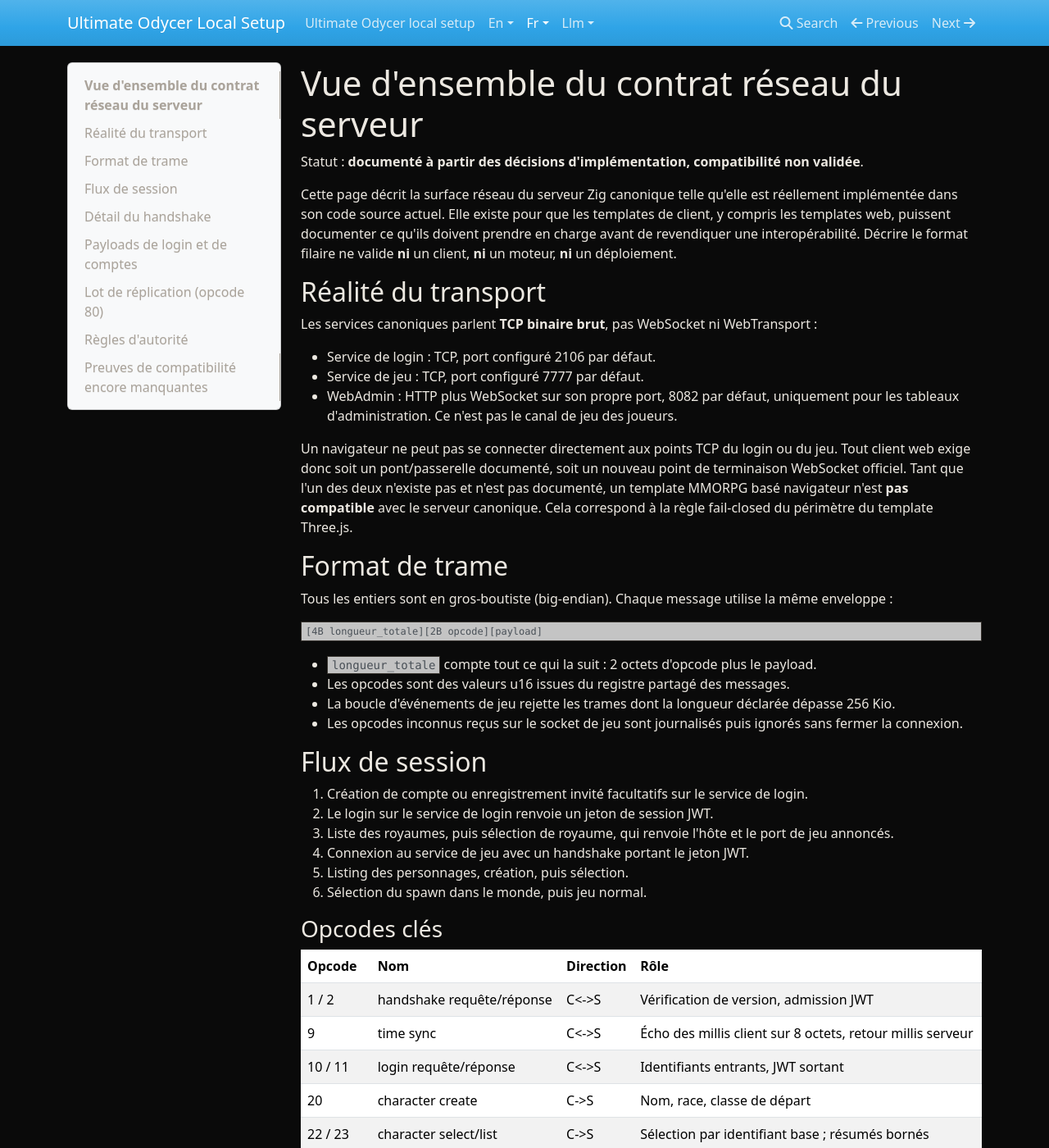
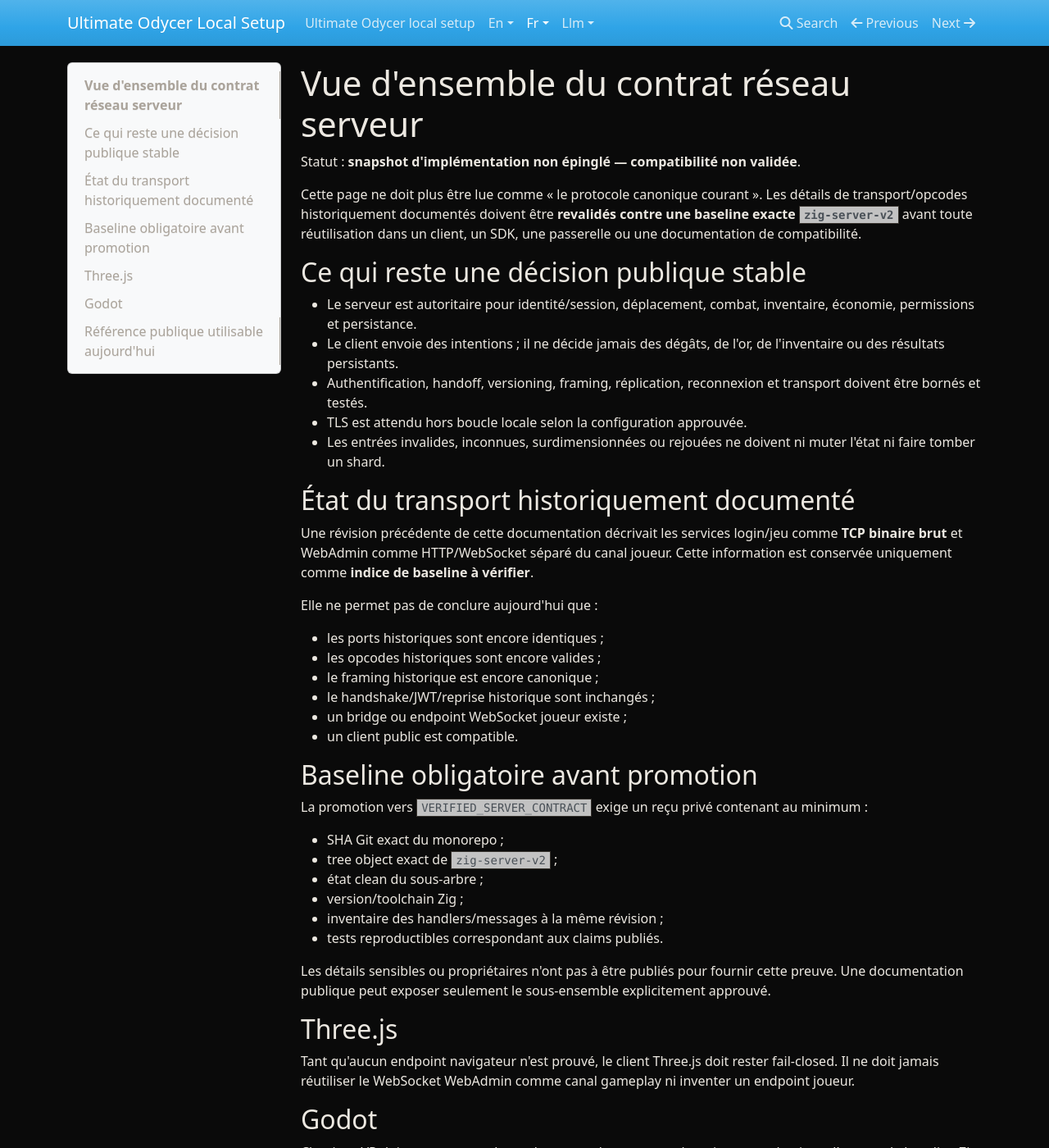
Before and after one commit to zedarvates/ultimate-odycer-docs, an MkDocs documentation site: the page built from docs/fr/reference/server-network-contract.md, in a window 1280 px wide and 1400 px high. Shown: the whole window at 82% size. Built offline with MkDocs 1.6.1, drawn with Linux system fonts in a browser that asks for light colours; some of the changed text lies outside the part shown.

Commit message:
docs: demote unpinned Zig wire details to unverified snapshot

````diff
--- a/docs/fr/reference/server-network-contract.md
+++ b/docs/fr/reference/server-network-contract.md
@@ -1,163 +1,51 @@
-# Vue d'ensemble du contrat réseau du serveur
+# Vue d'ensemble du contrat réseau serveur
 
-Statut : **documenté à partir des décisions d'implémentation, compatibilité
-non validée**.
+Statut : **snapshot d'implémentation non épinglé — compatibilité non validée**.
 
-Cette page décrit la surface réseau du serveur Zig canonique telle qu'elle est
-réellement implémentée dans son code source actuel. Elle existe pour que les
-templates de client, y compris les templates web, puissent documenter ce
-qu'ils doivent prendre en charge avant de revendiquer une interopérabilité.
-Décrire le format filaire ne valide **ni** un client, **ni** un moteur,
-**ni** un déploiement.
+Cette page ne doit plus être lue comme « le protocole canonique courant ». Les détails de transport/opcodes historiquement documentés doivent être **revalidés contre une baseline exacte `zig-server-v2`** avant toute réutilisation dans un client, un SDK, une passerelle ou une documentation de compatibilité.
 
-## Réalité du transport
+## Ce qui reste une décision publique stable
 
-Les services canoniques parlent **TCP binaire brut**, pas WebSocket ni
-WebTransport :
+- Le serveur est autoritaire pour identité/session, déplacement, combat, inventaire, économie, permissions et persistance.
+- Le client envoie des intentions ; il ne décide jamais des dégâts, de l'or, de l'inventaire ou des résultats persistants.
+- Authentification, handoff, versioning, framing, réplication, reconnexion et transport doivent être bornés et testés.
+- TLS est attendu hors boucle locale selon la configuration approuvée.
+- Les entrées invalides, inconnues, surdimensionnées ou rejouées ne doivent ni muter l'état ni faire tomber un shard.
 
-- Service de login : TCP, port configuré 2106 par défaut.
-- Service de jeu : TCP, port configuré 7777 par défaut.
-- WebAdmin : HTTP plus WebSocket sur son propre port, 8082 par défaut,
-  uniquement pour les tableaux d'administration. Ce n'est pas le canal de jeu
-  des joueurs.
+## État du transport historiquement documenté
 
-Un navigateur ne peut pas se connecter directement aux points TCP du login ou
-du jeu. Tout client web exige donc soit un pont/passerelle documenté, soit un
-nouveau point de terminaison WebSocket officiel. Tant que l'un des deux
-n'existe pas et n'est pas documenté, un template MMORPG basé navigateur n'est
-**pas compatible** avec le serveur canonique. Cela correspond à la règle
-fail-closed du périmètre du template Three.js.
+Une révision précédente de cette documentation décrivait les services login/jeu comme **TCP binaire brut** et WebAdmin comme HTTP/WebSocket séparé du canal joueur. Cette information est conservée uniquement comme **indice de baseline à vérifier**.
 
-## Format de trame
+Elle ne permet pas de conclure aujourd'hui que :
 
-Tous les entiers sont en gros-boutiste (big-endian). Chaque message utilise la
-même enveloppe :
+- les ports historiques sont encore identiques ;
+- les opcodes historiques sont encore valides ;
+- le framing historique est encore canonique ;
+- le handshake/JWT/reprise historique sont inchangés ;
+- un bridge ou endpoint WebSocket joueur existe ;
+- un client public est compatible.
 
-```text
-[4B longueur_totale][2B opcode][payload]
-```
+## Baseline obligatoire avant promotion
 
-- `longueur_totale` compte tout ce qui la suit : 2 octets d'opcode plus le
-  payload.
-- Les opcodes sont des valeurs u16 issues du registre partagé des messages.
-- La boucle d'événements de jeu rejette les trames dont la longueur déclarée
-  dépasse 256 Kio.
-- Les opcodes inconnus reçus sur le socket de jeu sont journalisés puis
-  ignorés sans fermer la connexion.
+La promotion vers `VERIFIED_SERVER_CONTRACT` exige un reçu privé contenant au minimum :
 
-## Flux de session
+- SHA Git exact du monorepo ;
+- tree object exact de `zig-server-v2` ;
+- état clean du sous-arbre ;
+- version/toolchain Zig ;
+- inventaire des handlers/messages à la même révision ;
+- tests reproductibles correspondant aux claims publiés.
 
-1. Création de compte ou enregistrement invité facultatifs sur le service de
-   login.
-2. Le login sur le service de login renvoie un jeton de session JWT.
-3. Liste des royaumes, puis sélection de royaume, qui renvoie l'hôte et le
-   port de jeu annoncés.
-4. Connexion au service de jeu avec un handshake portant le jeton JWT.
-5. Listing des personnages, création, puis sélection.
-6. Sélection du spawn dans le monde, puis jeu normal.
+Les détails sensibles ou propriétaires n'ont pas à être publiés pour fournir cette preuve. Une documentation publique peut exposer seulement le sous-ensemble explicitement approuvé.
 
-### Opcodes clés
+## Three.js
 
-| Opcode | Nom | Direction | Rôle |
-|---|---|---|---|
-| 1 / 2 | handshake requête/réponse | C<->S | Vérification de version, admission JWT |
-| 9 | time sync | C<->S | Écho des millis client sur 8 octets, retour millis serveur |
-| 10 / 11 | login requête/réponse | C<->S | Identifiants entrants, JWT sortant |
-| 20 | character create | C->S | Nom, race, classe de départ |
-| 22 / 23 | character select/list | C->S | Sélection par identifiant base ; résumés bornés |
-| 30 | position update | C->S | 12 octets : trois coordonnées float32 |
-| 80 | entity update | S->C | Lot de réplication delta |
-| 205-208 | realm list/select | C<->S | Découverte de shard et cible de handoff |
-| 253 / 254 | heartbeat | C<->S | Keepalive avec heure serveur et intervalle de tick |
-| 255 | error message | S->C | Erreur lisible encadrée |
-| 575 / 576 | guest register | C<->S | Création de compte d'essai sans e-mail |
-| 580 | world spawn select | C<->S | Allowlist de spawn vérifiée par nonce par monde |
+Tant qu'aucun endpoint navigateur n'est prouvé, le client Three.js doit rester fail-closed. Il ne doit jamais réutiliser le WebSocket WebAdmin comme canal gameplay ni inventer un endpoint joueur.
 
-Le registre complet contient plusieurs centaines d'opcodes couvrant combat,
-inventaire, échange, guildes, quêtes, logement, enchères, poses VR, etc. Un
-nouveau travail client doit commencer par le sous-ensemble ci-dessus ; le reste
-suit les mêmes règles d'enveloppe.
+## Godot
 
-## Détail du handshake
+Classic et VR doivent conserver leur adaptateur de transport abstrait sans socket jusqu'à ce que la baseline Zig exacte soit capturée et le contrat approuvé. L'ancien réseau VR reste `LEGACY_QUARANTINED`.
 
-Payload de requête pour l'authentification JWT (type 2) :
+## Référence publique utilisable aujourd'hui
 
-```text
-[1B version_len][chaîne de version][1B capabilities]
-[1B tls_required][1B auth_type][2B token_len][jeton JWT]
-[32B hash de manifeste d'assets, seulement si le serveur l'attend]
-```
-
-- Les versions antérieures à 1.0.0 sont rejetées.
-- Le type 0 (sans authentification) est toujours refusé.
-- Le type 1 (mot de passe sur le socket de jeu) est déprécié ; le client doit
-  dabord passer par le service de login.
-- Quand le serveur exige TLS, une connexion en clair échoue au handshake.
-- Réponse de succès : [1B success=1][8B player_id][2B token_len=0].
-- Réponse d'échec : [1B success=0][4B error_len][texte d'erreur].
-
-Après un handshake réussi, le serveur pousse un jeton de reprise de session
-(opcode 95) sous forme de 64 caractères hexadécimaux, utilisable une seule fois
-pour reprendre une session interrompue.
-
-## Payloads de login et de comptes
-
-- Requête de création de compte (opcode 5) :
-  `[1B username_len][username][1B password_len][password]` suivie, en réponse à
-  un défi CAPTCHA, de
-  `[1B challenge_len][challenge][1B answer_len][answer]`.
-- Le serveur peut répondre avec le code de statut 2 signifiant qu'un CAPTCHA
-  mathématique est requis ; l'identifiant et la question du défi voyagent dans
-  la réponse.
-- Requête de login (opcode 10) :
-  `[1B username_len][username][1B password_len][password]`.
-- Réponse de succès de login :
-  `[1B success=1][8B player_id][2B token_len][jeton JWT]`.
-- L'enregistrement invité (opcode 575) ajoute une valeur de jours d'essai sur
-  4 octets et n'exige jamais de CAPTCHA ni de licence ; les comptes sont
-  plafonnés (plafond de niveau, expiration).
-
-Les mots de passe sont hachés côté serveur avec Argon2id ; ils n'apparaissent
-jamais dans les réponses. La possession de licence est vérifiée en base avant
-l'émission d'un jeton, et le mode maintenance bloque à la fois le login et le
-handshake.
-
-## Lot de réplication (opcode 80)
-
-```text
-[2B nombre_entités]
-répété nombre_entités fois :
-    [4B taille_delta][delta]
-delta :
-    [8B entity_id][1B nb_champs]
-    répété nb_champs fois :
-        [1B id_champ][4B valeur gros-boutiste]
-```
-
-Les identifiants de champs actuellement émis comprennent la position X/Y/Z
-(1-3), la vélocité X/Z (4, 6), la rotation Y (7) et la santé (10). Les valeurs
-de position et de rotation sont des float32 reinterpretés ; la santé est un
-compteur entier non signé. Un client interpole entre les lots ; il ne doit
-jamais extrapoler l'autorité.
-
-## Règles d'autorité
-
-L'identité, le rôle, l'état de licence, l'inventaire, l'or, la santé, la
-vitesse et les résultats de mouvement sont décidés uniquement côté serveur.
-- Les rôles envoyés par le client sont traités comme des indications non
-  fiables et remplacés par la valeur en base.
-- Les mises à jour de position sont validées contre les bornes du monde et des
-  contrôles anti-triche avant acceptation.
-- Le placement au spawn provient des tables de spawn côté serveur ; les clients
-  choisissent parmi des mondes allowlistés avec un nonce, jamais des
-  coordonnées arbitraires.
-
-## Preuves de compatibilité encore manquantes
-
-- Aucun point de terminaison WebSocket ou WebTransport officiel n'existe
-  aujourd'hui dans le serveur canonique.
-- Aucune spécification de pont/passerelle n'a été publiée.
-- Aucun client navigateur n'a réalisé de fixture loopback contre ces binaires.
-
-Tant que ces trois points n'évoluent pas avec des preuves nommées, cette page
-reste une description du serveur, pas la preuve d'une compatibilité client.
+Pour développer sans dépendre du protocole propriétaire/non épinglé, utilisez [`network-contract.md`](network-contract.md) et `network-intent-v1`, qui définissent l'autorité et des fixtures synthétiques transport-indépendantes sans revendiquer l'interopérabilité live.
````
